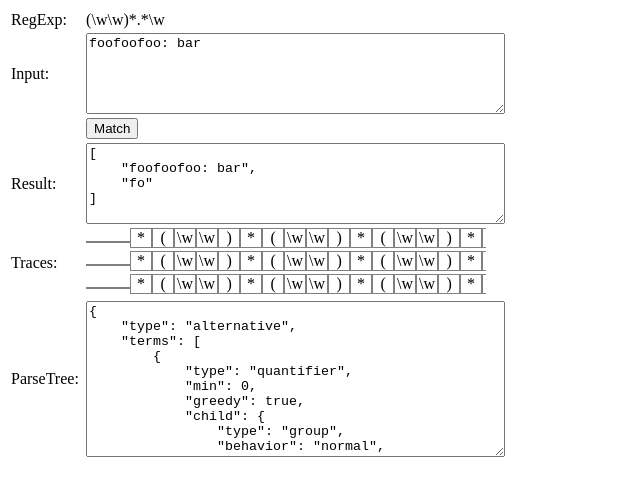
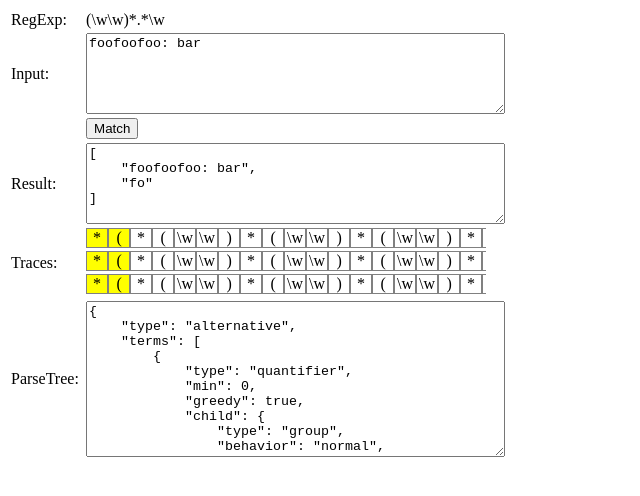
Before and after one commit to jviereck/regexp.js, a plain HTML site: page index.html in a window 1280 px wide. Shown: the whole page, without its empty margins (0-640 px from the left). Drawn offline with Linux system fonts and the light colour scheme.

Commit message:
Got booting nodes setup

```diff
--- a/index.html
+++ b/index.html
@@ -25,8 +25,17 @@
             background-color: red;
         }
 
+        #traces span:hover {
+            border: 1px solid red;
+            background-color: orange;
+        }
+
         #traces span.matched {
             background-color: green;
+        }
+
+        #traces span.booting {
+            background-color: yellow;
         }
 
         #traces .traceRun {
@@ -138,6 +147,8 @@ function traceToHTML(traceNode) {
             className = 'failed';
         } else if (traceNode.matched) {
             className = 'matched';
+        } else if (traceNode.node.parseEntry.booting) {
+            className = 'booting';
         }
     }
 
--- a/main.js
+++ b/main.js
@@ -851,6 +851,15 @@ function walk(node, inCharacterClass) {
     return res;
 }
 
+function buildFakeParseEntry(from, to, bit) {
+    return {
+        from: from,
+        to: to,
+        bit: bit,
+        booting: true
+    };
+}
+
 function exec(matchStr, regExpStr) {
     // tests: 'abc', 'a+'
 
@@ -860,11 +869,20 @@ function exec(matchStr, regExpStr) {
     groupCounter = 1;
     idCounterTrace = 0;
 
-    var nodes = bGroup(walk(parseTree), 0, parseTree.lastMatchIdx);
+
+    var bootDot = bDot();
+    bootDot[0].parseEntry = buildFakeParseEntry(-3, -2, '.');
+
+    var bootRepeat = bRepeat(false, 0, matchStr.length + 1, bootDot);
+    bootRepeat[0].parseEntry = buildFakeParseEntry(-2, -1, '*');
+
+    var bootGroup = bGroup(walk(parseTree), 0, parseTree.lastMatchIdx);
+    var bootGroupParseEntry = buildFakeParseEntry(-1, matchStr.length + 1, '()');
+    bootGroup[0].parseEntry = bootGroup[1].parseEntry = bootGroupParseEntry;
 
     var startNode = bJoin(
-        bRepeat(false, 0, matchStr.length + 1, bDot()),
-        nodes//,
+        bootRepeat,
+        bootGroup
     )[0];
 
     var trace = new Trace(null, 0, startNode);
```
